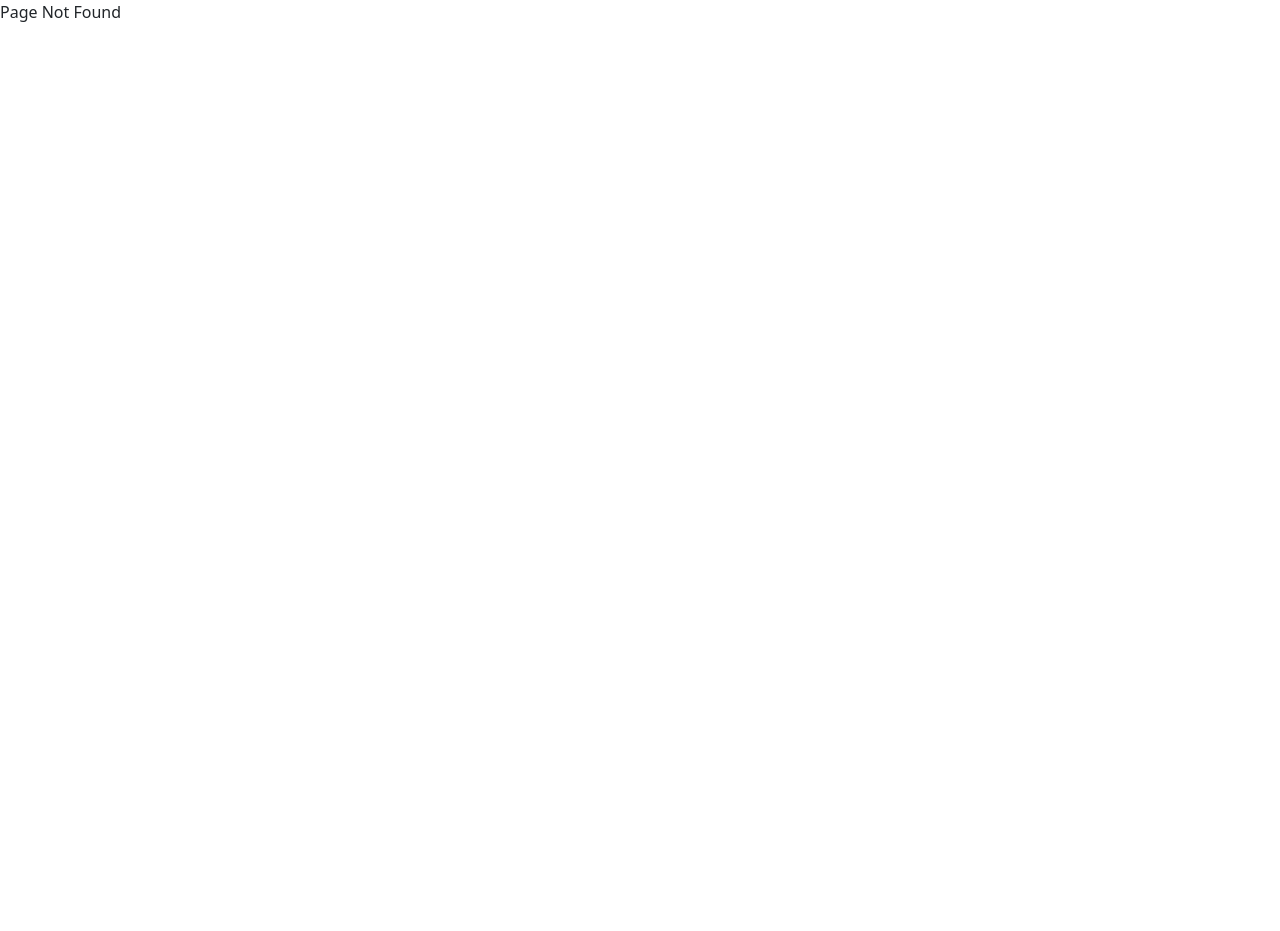
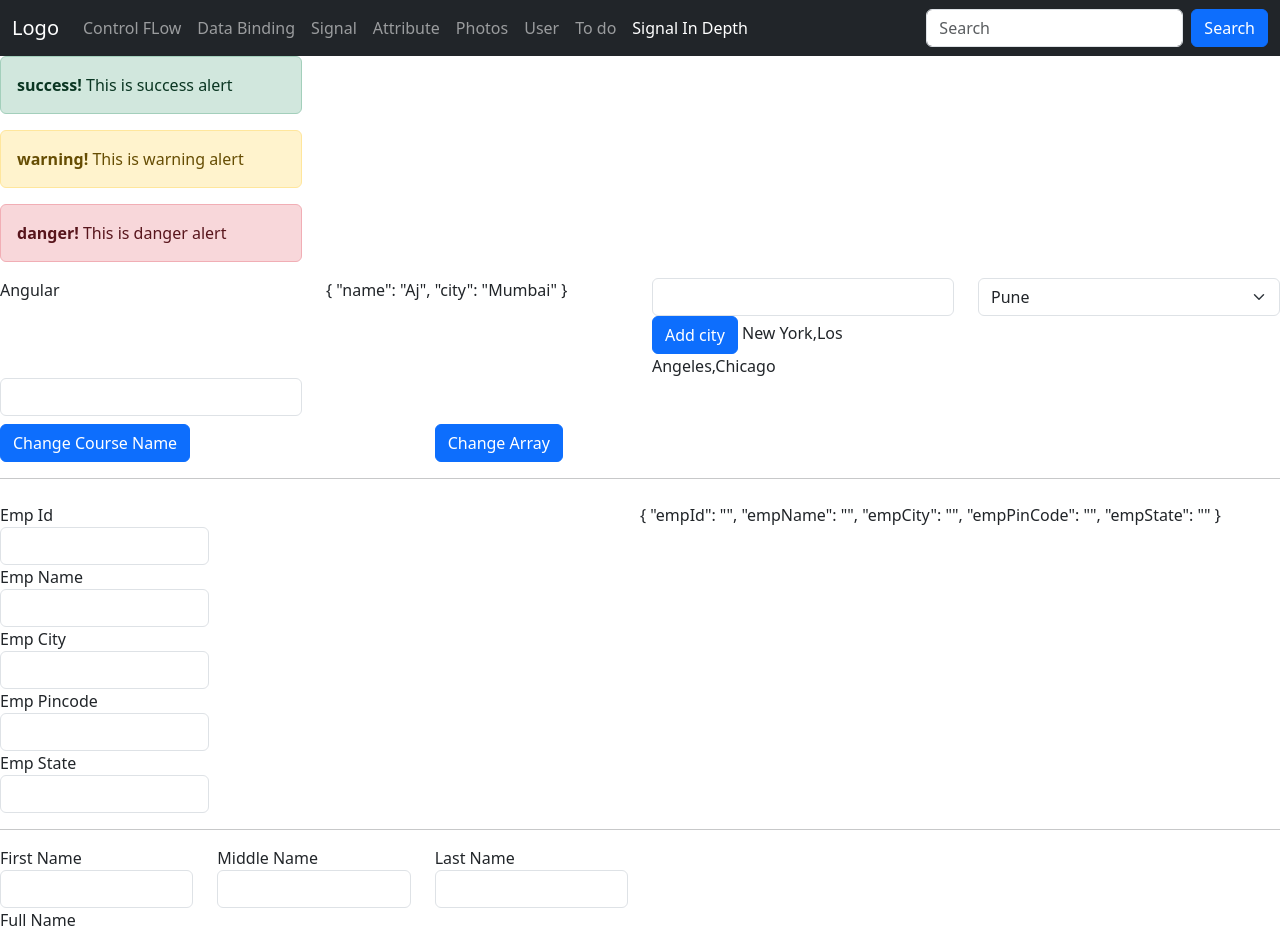
Before and after one commit to ajtech97/angular_20, an Angular app: page /signal-indepth in a window 1280 px wide. Before the commit this address had no page. Shown: the top 931 px of the page. Before the commit the page ends 800 px from the top, so only its background shows below. Built offline with nearby package versions, Linux system fonts and the light colour scheme; no server answers; sample sign-in values are in the browser's storage.

Commit message:
signals in depth

```diff
--- a/src/app/app.routes.ts
+++ b/src/app/app.routes.ts
@@ -7,6 +7,7 @@ import { Layout } from './components/layout/layout';
 import { Login } from './components/login/login/login';
 import { NotFound } from './components/not-found/not-found';
 import { Photos } from './components/photos/photos';
+import { SignalInDepth } from './components/signal-in-depth/signal-in-depth';
 import { Signal } from './components/signal/signal';
 import { Todo } from './components/todo/todo';
 import { User } from './components/user/user';
@@ -60,6 +61,11 @@ export const routes: Routes = [
                 component: Todo,
                 canActivate: [authGuard]
             },
+            {
+                path: "signal-indepth",
+                component: SignalInDepth,
+                canActivate: [authGuard]
+            },
         ]
     },
     {
--- a/src/app/components/layout/layout.html
+++ b/src/app/components/layout/layout.html
@@ -27,6 +27,9 @@
                 <li class="nav-item">
                     <a class="nav-link" routerLinkActive="active" routerLink="/todo">To do</a>
                 </li>
+                <li class="nav-item">
+                    <a class="nav-link" routerLinkActive="active" routerLink="/signal-indepth">Signal In Depth</a>
+                </li>
             </ul>
             <form class="d-flex">
                 <input class="form-control me-2" type="text" placeholder="Search">
--- a/src/app/components/reusableComponent/alert/alert.html
+++ b/src/app/components/reusableComponent/alert/alert.html
@@ -1,5 +1,9 @@
-<div class="alert" [ngClass]="{'alert-success': alertType === 'success', 'alert-warning': alertType === 'warning'}">
-    <strong>{{alertType}}!</strong> {{alertMessage}}
+<div class="alert"
+    [ngClass]="{'alert-success': alertType() === 'success', 'alert-warning': alertType() === 'warning', 'alert-danger': alertType() === 'danger'}">
+    <!-- <strong>{{alertType}}!</strong>  -->
+    <!-- Signal based call for input-->
+    <strong>{{alertType()}}!</strong>
+    {{alertMessage}}
 </div>
 <!-- <div class="alert alert-warning">
     <strong>Warning!</strong> This alert box could indicate a warning that might need attention.
--- a/src/app/components/reusableComponent/alert/alert.ts
+++ b/src/app/components/reusableComponent/alert/alert.ts
@@ -1,5 +1,5 @@
 import { NgClass } from '@angular/common';
-import { Component, Input, OnInit } from '@angular/core';
+import { Component, input, Input, OnInit, output } from '@angular/core';
 
 @Component({
   selector: 'app-alert',
@@ -9,9 +9,16 @@ import { Component, Input, OnInit } from '@angular/core';
 })
 export class Alert implements OnInit {
 
-  @Input() alertType: string = ""
+  // @Input() alertType: string = ""
+
+  // Signal based input
+  alertType = input<string>("")
+
   @Input() alertMessage: string = ""
   @Input() className: string = ""
+
+  // Signal based output
+  onClose = output<string>()
 
   ngOnInit(): void {
     //   if (this.alertType === "success") {
@@ -20,5 +27,6 @@ export class Alert implements OnInit {
     //   if (this.alertType === "warning") {
     //     this.className = "alert-warning"
     //   }
+    this.onClose.emit("Alert Closed")
   }
 }
--- /dev/null
+++ b/src/app/components/signal-in-depth/signal-in-depth.html
@@ -0,0 +1,92 @@
+<div class="row">
+    <div class="col-3">
+        <app-alert alertType="success" alertMessage="This is success alert" className="mb-2"></app-alert>
+        <app-alert alertType="warning" alertMessage="This is warning alert" className="mb-2"></app-alert>
+        <app-alert alertType="danger" alertMessage="This is danger alert" className="mb-2"></app-alert>
+    </div>
+</div>
+<div class="row">
+    <div class="col-3">
+        <p>{{courseName()}}</p>
+    </div>
+    <div class="col-3">
+        {{studentObj() | json}}
+    </div>
+    <div class="col-3">
+        <input type="text" #cityNameText class="form-control" [(ngModel)]="cityName">
+        <button class="btn btn-primary" (click)="addCity()">Add city</button>
+        {{cityList()}}
+    </div>
+    <div class="col-3">
+        <select type="text" class="form-select">
+            <option>Pune</option>
+            <option>Mumbai</option>
+            <option>Thane</option>
+            <option>Nagpur</option>
+            <option>Panvel</option>
+        </select>
+    </div>
+    <div class="col-3">
+        <input type="text" class="form-control" value="">
+    </div>
+</div>
+
+<div class="row pt-2">
+    <div class="col-4">
+        <button class="btn btn-primary" (click)="changeCourseName()">Change Course Name</button>
+    </div>
+    <div class="col-4">
+        <button class="btn btn-primary" (click)="changeArray()">Change Array</button>
+    </div>
+</div>
+<hr>
+<div class="row pt-2">
+    <div class="col-6">
+        <div class="col-4">
+            <label>Emp Id</label>
+            <input type="text" class="form-control" (input)="onChangeFormValue('empId', $event)">
+        </div>
+        <div class="col-4">
+            <label>Emp Name</label>
+            <input type="text" class="form-control" (input)="onChangeFormValue('empName', $event)">
+        </div>
+        <div class="col-4">
+            <label>Emp City</label>
+            <input type="text" class="form-control" (input)="onChangeFormValue('empCity', $event)">
+        </div>
+        <div class="col-4">
+            <label>Emp Pincode</label>
+            <input type="text" class="form-control" (input)="onChangeFormValue('empPinCode', $event)">
+        </div>
+        <div class="col-4">
+            <label>Emp State</label>
+            <input type="text" class="form-control" (input)="onChangeFormValue('empState', $event)">
+        </div>
+    </div>
+    {{employeeObj() | json}}
+</div>
+<hr>
+<div class="row">
+    <div class="col-6">
+        <div class="row">
+            <div class="col-4">
+                <label>First Name</label>
+                <input type="text" class="form-control" (input)="updateFName($event)">
+            </div>
+            <div class="col-4">
+                <label>Middle Name</label>
+                <input type="text" class="form-control" (input)="updateMName($event)">
+            </div>
+            <div class="col-4">
+                <label>Last Name</label>
+                <input type="text" class="form-control" (input)="updateLName($event)">
+            </div>
+        </div>
+        <div class="row">
+            <div class="col-4">
+                <label>Full Name</label>
+                <input type="text" class="form-control" [value]="fullName()">
+            </div>
+        </div>
+    </div>
+</div>
--- /dev/null
+++ b/src/app/components/signal-in-depth/signal-in-depth.ts
@@ -0,0 +1,90 @@
+import { JsonPipe } from '@angular/common';
+import { HttpClient } from '@angular/common/http';
+import { Component, computed, effect, ElementRef, Signal, signal, ViewChild, viewChild } from '@angular/core';
+import { toSignal } from '@angular/core/rxjs-interop';
+import { FormsModule } from '@angular/forms';
+import { Alert } from "../reusableComponent/alert/alert";
+
+@Component({
+  selector: 'app-signal-in-depth',
+  imports: [JsonPipe, FormsModule, Alert],
+  templateUrl: './signal-in-depth.html',
+  styleUrl: './signal-in-depth.css',
+})
+export class SignalInDepth {
+
+  courseName = signal("Angular")
+
+  courseDuration = signal<string>("2 Months")
+
+  cityList = signal<string[]>(["New York", "Los Angeles", "Chicago"])
+
+  stateList: Signal<string[]> = signal<string[]>(["California", "Texas", "Florida"])
+
+  studentObj = signal<any>({ name: "Aj", city: "Mumbai" })
+
+  cityName: string = ""
+
+  employeeObj = signal<any>({ empId: "", empName: "", empCity: "", empPinCode: "", empState: "" })
+
+  fName = signal<string>("")
+  mName = signal<string>("")
+  lName = signal<string>("")
+
+  // Any of the value of fName, mName, lName changes, fullName will re-compute
+  fullName = computed(() => {
+    return `${this.fName()} ${this.mName()} ${this.lName()}`
+  })
+
+  // Normal
+  // @ViewChild('cityNameText') cityNameTextRef!: ElementRef;
+
+  // Signal based ViewChild
+  cityNameTextRef = viewChild<ElementRef<HTMLInputElement>>("cityNameText");
+
+  constructor(private http: HttpClient) {
+    const courseName = this.courseName()
+
+    effect(() => {
+      console.log("Full Name Updated: ", this.fullName())
+    })
+
+    this.cityNameTextRef()?.nativeElement
+
+    // converting observable to signal
+    const result = this.http.get("").subscribe((res) => { })
+    const userList = toSignal(this.http.get<any[]>("https://jsonplaceholder.typicode.com/photos"), { initialValue: [] })
+    console.log("User List: ", userList())
+  }
+
+  updateFName(event: any) {
+    this.fName.set(event.target.value)
+  }
+
+  updateMName(event: any) {
+    this.mName.set(event.target.value)
+  }
+
+  updateLName(event: any) {
+    this.lName.set(event.target.value)
+  }
+
+  changeCourseName() {
+    this.courseName.set("Angular 20")
+  }
+
+  changeArray() {
+    this.cityList.set(["Thane", "Panvel", "Pune"])
+    console.log(this.cityList())
+  }
+
+  addCity() {
+    this.cityList.update(cities => ([...cities, this.cityName]))
+  }
+
+  onChangeFormValue(keyName: string, event: any) {
+    const value = event.target.value
+    this.employeeObj.update(emp => ({ ...emp, [keyName]: value }))
+
+  }
+}
```
Also changed, not shown: src/app/components/signal-in-depth/signal-in-depth.css (added), 1 other file (tests, documents, lock files or other folders).
